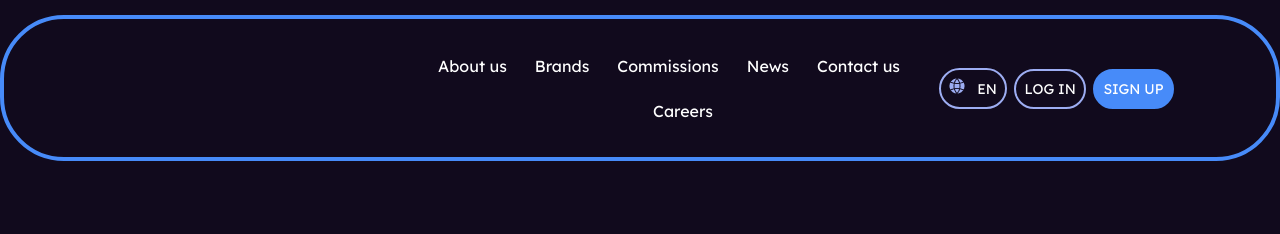
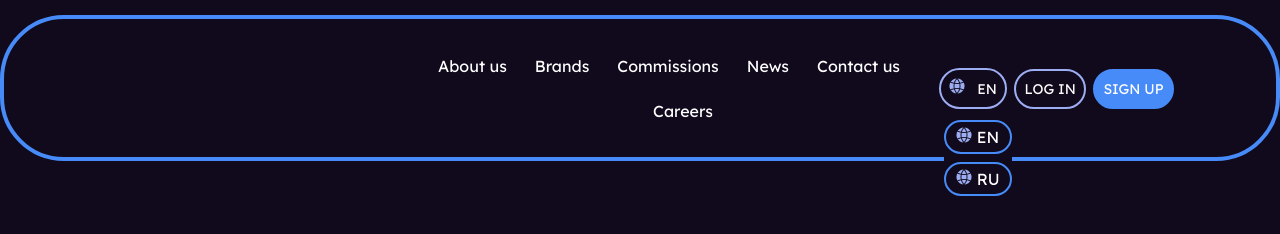
Before and after one commit to IrinaBukley23/gambling, a plain HTML site: page index.html in a window 1280 px wide. Both pictures are taken after a click on the button "EN". Drawn offline with Linux system fonts and the light colour scheme.

Commit message:
feat: lang switcher

```diff
--- a/index.html
+++ b/index.html
@@ -30,6 +30,14 @@
             </div>
             <div class="btn__block">
                 <button class="btn lang"><img src="./img/icons/Union.png" alt="planet"> <span>en</span></button>
+                <ul class="lang__list">
+                    <li class="lang__list-item" data-lang="en">
+                        <img src="./img/icons/Union.png" alt="planet"> <span>en</span>
+                    </li>
+                    <li class="lang__list-item" data-lang="ru">
+                        <img src="./img/icons/Union.png" alt="planet"> <span>ru</span>
+                    </li>
+                </ul>
                 <button class="btn">LOG IN</button>
                 <button class="btn active">SIGN UP</button>
             </div>
--- a/js/script.js
+++ b/js/script.js
@@ -1,7 +1,26 @@
+// burger-menu
+
 let burger = document.querySelector('.burger');
 let menu = document.querySelector('.header__menu_list');
 
 burger.addEventListener('click', () => {
     burger.classList.toggle('active');
     menu.classList.toggle('active');
+});
+
+// lang list
+
+let langBtn = document.querySelector('.lang');
+let langList = document.querySelector('.lang__list');
+let lantItems = document.querySelectorAll('.lang__list-item span');
+
+langBtn.addEventListener('click', () => {
+    langList.classList.add('active');
+});
+
+lantItems.forEach(item => {
+    item.parentElement.addEventListener('click', (e) => {
+        langList.classList.remove('active');
+        langBtn.innerHTML = `<img src="./img/icons/Union.png" alt="planet"> <span>${e.currentTarget.dataset.lang}</span>` ;
+    })
 })
--- a/scss/header.scss
+++ b/scss/header.scss
@@ -96,6 +96,7 @@
         }
         &__block {
             width: 290px;
+            position: relative;
             @media (max-width: 1370px) {
                 width: 330px;
             }
@@ -174,4 +175,33 @@
             transform: scale(0);
         }
     }
+    .lang__list {
+        display: none;
+        &.active {
+            display: block;
+            position: absolute;
+            left: 5px;
+            bottom: -95px;
+        }
+        &-item {
+            border: 2px solid $main-blue;
+            border-radius: 28px;
+            padding: 5px 10px;
+            margin: 0 0 8px;
+            text-transform: uppercase;
+            transition: all .4s ease-in;
+            span {
+                transition: all .4s ease-in;
+            }
+            &:hover {
+                cursor: pointer;
+                background-color: $main-blue;
+                span {
+                    cursor: pointer;
+                    background-color: $main-blue;
+                }
+            }
+
+        }
+    }
 }
```
Also changed, not shown: css/style.css.
